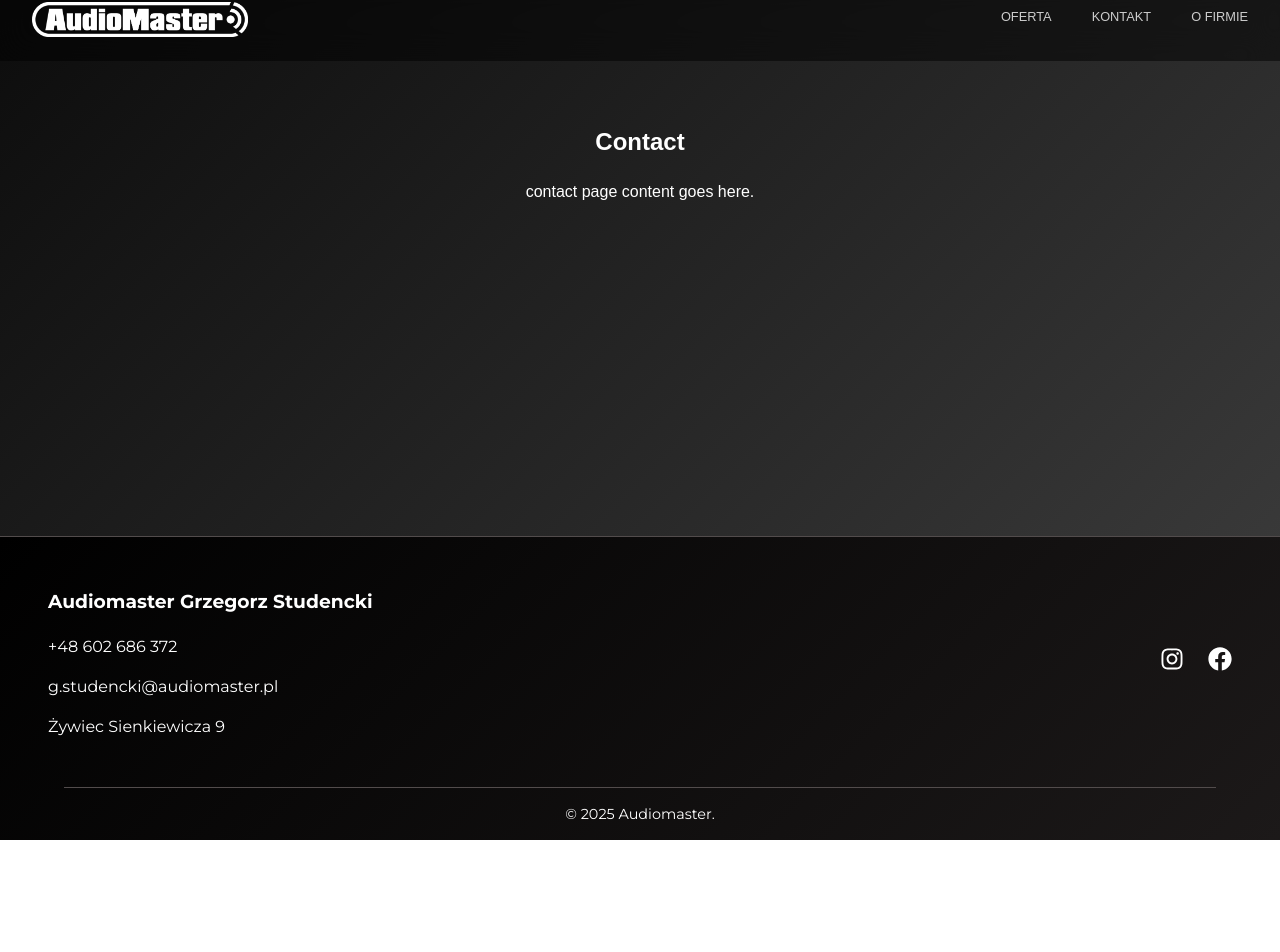
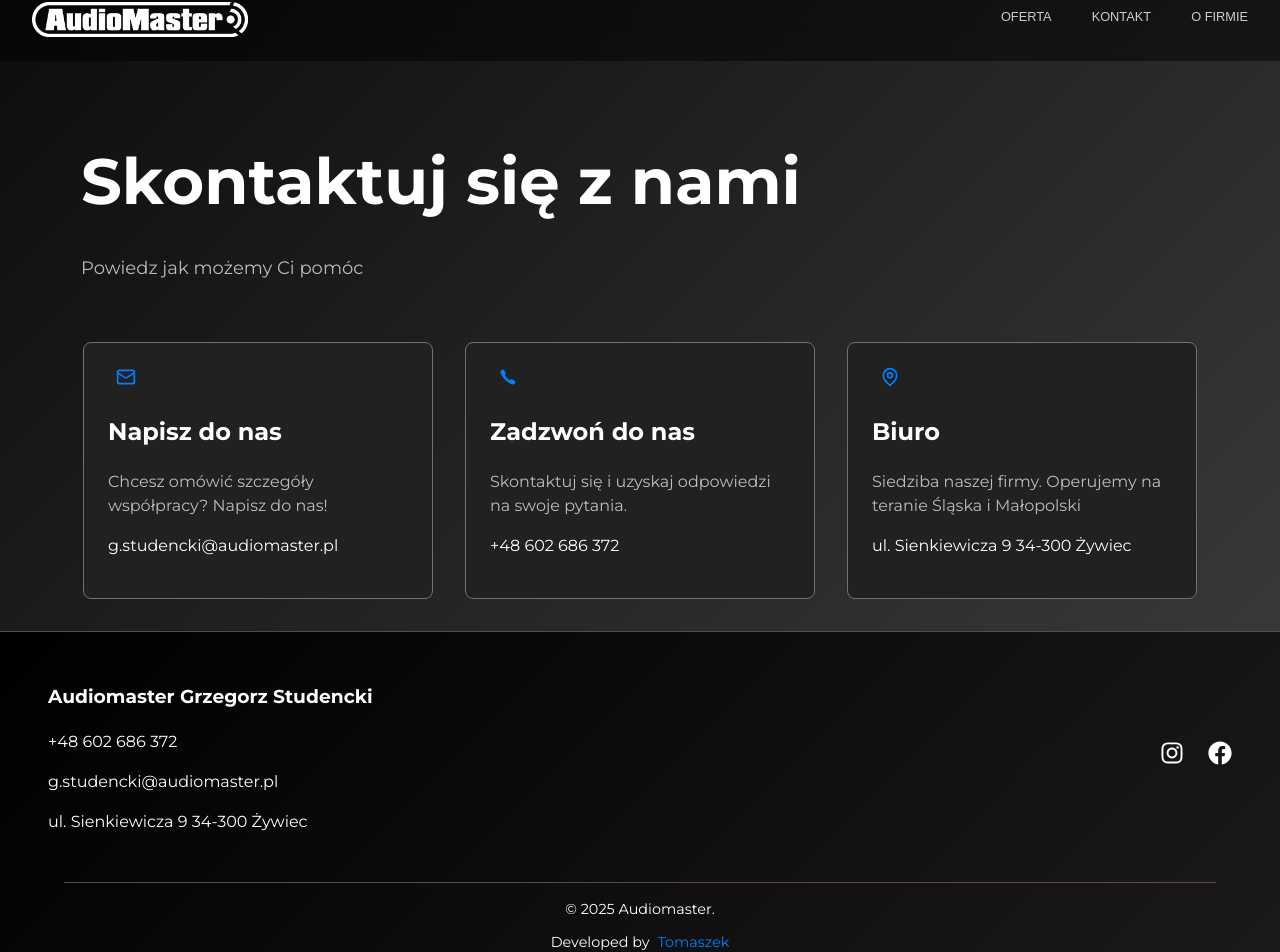
Before and after one commit to tomaszek2115/audiomaster, a React (Vite) app: page /contact in a window 1280 px wide. Shown: the part 24-976 px from the top of the page. Before the commit the page ends 864 px from the top, so only its background shows below. Built offline with nearby package versions, Linux system fonts and the light colour scheme.

Commit message:
add contact page content and styling

```diff
--- a/src/components/Footer/Footer.css
+++ b/src/components/Footer/Footer.css
@@ -42,3 +42,38 @@
   font-size: 0.9rem;
   margin-top: 0.5rem;
 }
+
+.developer {
+  text-align: center;
+  color: white;
+  font-size: 0.9rem;
+  margin-top: 0.5rem;
+  margin: 0;
+  line-height: 1;
+}
+
+.developer-link {
+  text-align: center;
+  color: rgb(0, 128, 255);
+  font-size: 0.9rem;
+  text-decoration: none;
+  margin: 0;
+  line-height: 1;
+}
+
+.developer-link:hover {
+  text-decoration: underline;
+}
+
+.devdiv {
+  display: flex;
+  align-items: center;
+  justify-content: center;
+  gap: 0.5rem;
+
+  /* force full-width row so it centers inside the footer */
+  flex: 1 1 100%;
+  width: 100%;
+  margin-top: 0.5rem; /* optional spacing */
+  margin-bottom: 1rem;
+}
--- a/src/components/Footer/Footer.tsx
+++ b/src/components/Footer/Footer.tsx
@@ -9,7 +9,7 @@ export default function Footer() {
           <h3>Audiomaster Grzegorz Studencki</h3>
           <p>+48 602 686 372</p>
           <p>g.studencki@audiomaster.pl</p>
-          <p>Żywiec Sienkiewicza 9</p>
+          <p>ul. Sienkiewicza 9 34-300 Żywiec</p>
         </div>
         <div className="footer-icons">
           <a href="https://www.instagram.com/audiomaster.pl/" target="_blank" rel="noopener noreferrer">
@@ -22,6 +22,10 @@ export default function Footer() {
       </div>
       <hr className="footer-separator" />
       <p className="copyright">© 2025 Audiomaster.</p>
+      <div className="devdiv">
+        <p className="developer">Developed by</p>
+        <a className="developer-link" target="_blank" href="https://github.com/tomaszek2115">Tomaszek</a>
+      </div>
     </footer>
   );
 }
--- /dev/null
+++ b/src/components/ScrollToTop/ScrollToTop.tsx
@@ -0,0 +1,17 @@
+import { useLayoutEffect } from "react";
+import { useLocation } from "react-router-dom";
+
+export default function ScrollToTop(): null {
+  const { pathname } = useLocation();
+
+  useLayoutEffect(() => {
+    const container = document.querySelector(".app-scroll-container") as HTMLElement | null;
+    if (container) {
+      requestAnimationFrame(() => (container.scrollTop = 0));
+    } else {
+      requestAnimationFrame(() => window.scrollTo({ top: 0, left: 0, behavior: "auto" }));
+    }
+  }, [pathname]);
+
+  return null;
+}
--- a/src/main.tsx
+++ b/src/main.tsx
@@ -3,10 +3,12 @@ import { BrowserRouter } from "react-router-dom";
 import ReactDOM from "react-dom/client";
 import './index.css'
 import App from './App.tsx'
+import ScrollToTop from "./components/ScrollToTop/ScrollToTop.tsx";
 
 ReactDOM.createRoot(document.getElementById("root")!).render(
   <React.StrictMode>
     <BrowserRouter>
+      <ScrollToTop />
       <App />
     </BrowserRouter>
   </React.StrictMode>
--- /dev/null
+++ b/src/pages/Contact/Contact.css
@@ -0,0 +1,81 @@
+.contact {
+    font-family: 'montserrat', sans-serif;
+}
+
+.contact .wrapper {
+    padding-top: 2rem;
+    max-width: 1150px;
+    margin: 0 auto;
+}
+
+.main-title {
+    padding-top: clamp(1.5rem, 8vw, 2rem);
+    font-size: clamp(1.25rem, 4vw, 2rem);
+    text-align: left;
+    line-height: 1.08;
+    max-width: 900px;
+    padding-inline: 1rem;
+    box-sizing: border-box;
+    opacity:0;
+    transition: transform 0.6s ease, opacity 0.6s ease;
+    transform: translateY(50px);
+}
+
+.main-title.show {
+    opacity: 1;
+    transform: translateY(0);
+}
+
+.main-title p {
+    opacity: 0.7;
+    margin-top: 0.5rem;
+    font-size: clamp(0.95rem, 2.2vw, 1.125rem);
+}
+
+.card-wrapper {
+    display: flex;
+    justify-content: center;
+    gap: 2rem;
+    flex-wrap: wrap;
+    margin-bottom: 2rem;
+    margin-top: 4rem;
+}
+
+.card {
+  background-color: #212121;
+  border-radius: 8px;
+  border: 1px solid #717171;
+  padding: 1.5rem;
+  width: 300px;
+  text-align: left;
+  transition: transform 0.6s ease, opacity 0.6s ease;
+  opacity: 0;
+  transform: translateY(50px);
+}
+
+.card.show {
+  opacity: 1;
+  transform: translateY(0);
+}
+
+.desc {
+    opacity: 0.7;
+}
+
+.card icon {
+    border: 1px solid #717171;
+    border-radius: 50%;
+    padding: 20px;
+}
+
+.card.show:nth-child(1) {
+  transition-delay: 0.1s;
+}
+
+.card.show:nth-child(2) {
+  transition-delay: 0.3s;
+}
+
+.card.show:nth-child(3) {
+  transition-delay: 0.5s;
+}
--- a/src/pages/Contact/Contact.tsx
+++ b/src/pages/Contact/Contact.tsx
@@ -1,8 +1,58 @@
+import { LuMail } from "react-icons/lu";
+import { IoIosCall } from "react-icons/io";
+import { GrLocation } from "react-icons/gr";
+import "./Contact.css";
+import { useEffect } from "react";
+
 export default function Home() {
+  useEffect(() => {
+      const items = document.querySelectorAll(".main-title, .card");
+
+      const observer = new IntersectionObserver(
+        (entries) => {
+          entries.forEach((entry) => {
+            if (entry.isIntersecting) {
+              entry.target.classList.add("show");
+              observer.unobserve(entry.target);
+            }
+          });
+        },
+        { threshold: 0.2 }
+      );
+
+      items.forEach((item) => observer.observe(item));
+
+      return () => observer.disconnect();
+    }, []);
+
   return (
-    <div style={{ padding: "4rem", textAlign: "center" }}>
-      <h2>Contact</h2>
-      <p>contact page content goes here.</p>
+    <div className="contact">
+      <div className="wrapper">
+        <div className="main-title">
+          <h1>Skontaktuj się z nami</h1>
+          <p>Powiedz jak możemy Ci pomóc</p>
+        </div>
+        <div className="card-wrapper">
+          <div className="card">
+            <LuMail className="icon" />
+            <h2>Napisz do nas</h2>
+            <p className="desc">Chcesz omówić szczegóły współpracy? Napisz do nas!</p>
+            <p>g.studencki@audiomaster.pl</p>
+          </div>
+          <div className="card">
+            <IoIosCall className="icon" />
+            <h2>Zadzwoń do nas</h2>
+            <p className="desc">Skontaktuj się i uzyskaj odpowiedzi na swoje pytania.</p>
+            <p>+48 602 686 372</p>
+          </div>
+          <div className="card">
+            <GrLocation className="icon" />
+            <h2>Biuro</h2>
+            <p className="desc">Siedziba naszej firmy. Operujemy na teranie Śląska i Małopolski</p>
+            <p>ul. Sienkiewicza 9 34-300 Żywiec</p>
+          </div>
+        </div>
+      </div>
     </div>
   );
 }
--- a/src/pages/Offer/Offer.css
+++ b/src/pages/Offer/Offer.css
@@ -7,13 +7,13 @@
     font-size: clamp(2.5rem, 5vw, 4rem);
     font-weight: 800;
     color: white;
-    text-align: center;
+    text-align: left;
     margin-bottom: 2rem;
 
     opacity: 0;
-    transform: scale(0.5);
-    animation: fadeInGrow 1s ease forwards;
-    animation-delay: 0.2s;
+    transform: translateY(40px);
+    animation: fadeInGrow 0.6s ease forwards;
+    animation-delay: 0s;
 }
 
 .offer-item {
@@ -27,7 +27,7 @@
   gap: 1.5rem;
   opacity: 0;
   transform: translateX(-50px); /* slide in from left */
-  transition: all 0.8s ease-out;
+  transition: all 0.6s ease-out;
 }
 
 .offer-item img {
@@ -39,6 +39,12 @@
 
 .offer-item-text ul {
     font-weight: 800;
+}
+
+.offer-item-title {
+    display: flex;
+    align-items: center;
+    gap: 0.5rem;
 }
 
 @media (max-width: 768px) {
--- a/src/pages/Offer/Offer.tsx
+++ b/src/pages/Offer/Offer.tsx
@@ -1,5 +1,6 @@
 import "./Offer.css"
 import { useEffect } from "react";
+import { FaVolumeUp, FaLightbulb, FaCubes } from "react-icons/fa";
 
 export default function Home() {
   useEffect(() => {
@@ -31,7 +32,10 @@ export default function Home() {
             <img src={`${import.meta.env.BASE_URL}images/dj3000.jpg`}/>
           </div>
           <div className="offer-item-text">
-            <h2>Nagłośnienie</h2>
+            <div className="offer-item-title">
+              <h2>Nagłośnienie</h2>
+              <FaVolumeUp className="icon" />
+            </div>
             <p>
               Profesjonalne nagłośnienie na różnego rodzaju imprezy,
               od małych spotkań po duże wydarzenia plenerowe.
@@ -54,7 +58,10 @@ export default function Home() {
             <img src={`${import.meta.env.BASE_URL}images/mobilka.jpg`}/>
           </div>
           <div className="offer-item-text">
-            <h2>Sceny</h2>
+            <div className="offer-item-title">
+              <h2>Sceny</h2>
+              <FaCubes className="icon" />
+            </div>
             <p>
               Wynajem i montaż scen na różnego rodzaju wydarzenia,
               od małych konferencji po duże plenerowe koncerty.
@@ -74,7 +81,10 @@ export default function Home() {
             <img src={`${import.meta.env.BASE_URL}images/pointe.png`}/>
           </div>
           <div className="offer-item-text">
-            <h2>Oświetlenie</h2>
+            <div className="offer-item-title">
+              <h2>Oświetlenie</h2>
+              <FaLightbulb className="icon" />
+            </div>
             <p>
               Szeroki wachlarz oświetlenia, w tym oświetlenie sceniczne, architektoniczne
                i dekoracyjne.
```
